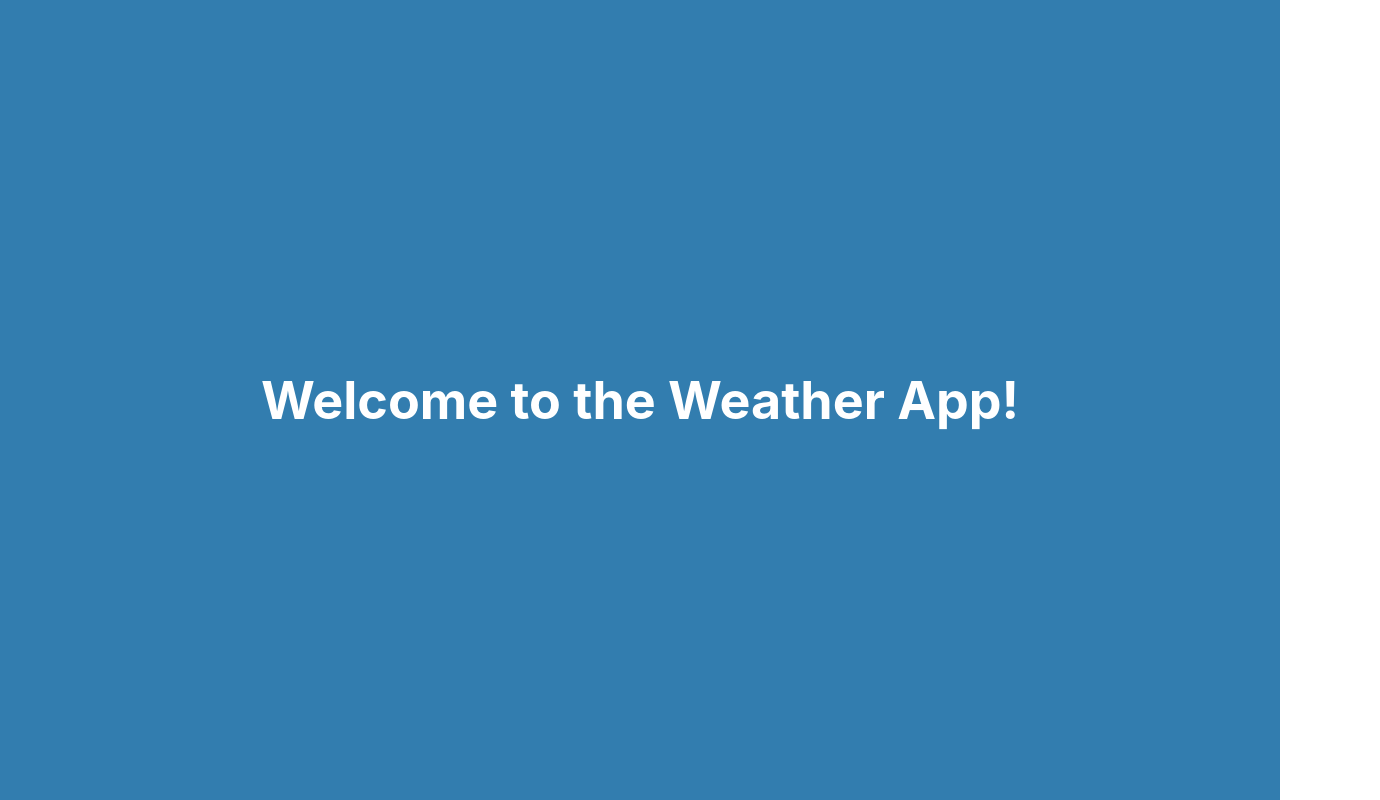
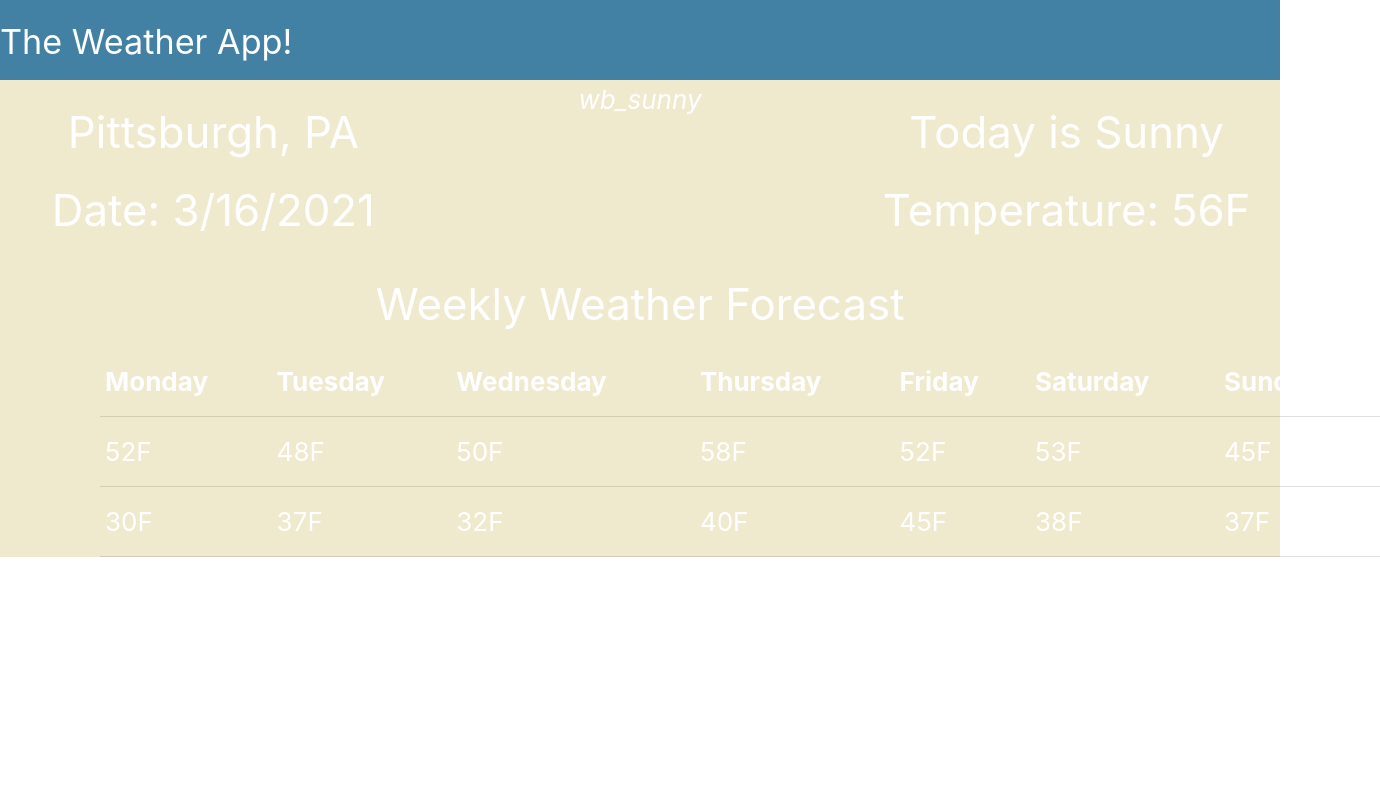
Before and after one commit to akula-a/Menon-Labs-Buddy-Challenge, a React (Create React App) app in the folder weather-app/: page / in a window 1280 px wide. Shown: the top 800 px of the page, 1380 px wide, since content can reach past the window. Built offline with nearby package versions, Linux system fonts and the light colour scheme.

Commit message:
Integrated materialize

```diff
--- a/weather-app/package.json
+++ b/weather-app/package.json
@@ -6,8 +6,10 @@
     "@testing-library/jest-dom": "^5.11.9",
     "@testing-library/react": "^11.2.5",
     "@testing-library/user-event": "^12.8.3",
+    "materialize-css": "^1.0.0-rc.2",
     "react": "^17.0.1",
     "react-dom": "^17.0.1",
+    "react-materialize": "^3.9.7",
     "react-scripts": "4.0.3",
     "web-vitals": "^1.1.1"
   },
--- a/weather-app/src/App.css
+++ b/weather-app/src/App.css
@@ -3,16 +3,25 @@
 }
 
 .App-header {
-  background-color: #327daf;
-  min-height: 100vh;
+  background-color: #4281A4;
+  min-height: 10vh;
   display: flex;
-  flex-direction: column;
-  align-items: center;
-  justify-content: center;
+  color: white;
+}
+
+.App-body {
+  background-image: url("./home-background.png");
+  width:100%;
+  min-height: 30vh;
+  display: grid;
+  grid-template-columns: repeat(auto-fit, minmax(384px, 1fr));
+  grid-gap: 16px;
   font-size: calc(10px + 2vmin);
   color: white;
 }
 
-.App-link {
-  color: #61dafb;
+.App-table {
+  text-align:center;
+  margin-left:100px;
+  margin-right:100px;
 }
--- /dev/null
+++ b/weather-app/src/App.html
@@ -0,0 +1,10 @@
+<!DOCTYPE html>
+<html>
+  <head>
+    <link rel="stylesheet" href="https://fonts.googleapis.com/icon?family=Material+Icons">
+    <link rel="stylesheet" href="path/to/materialize.css">
+  </head>
+  <body>
+    <script src="path/to/your/bundle.js"></script>
+  </body>
+</html>
--- a/weather-app/src/App.js
+++ b/weather-app/src/App.js
@@ -1,6 +1,10 @@
-// import logo from './logo.svg';
 import './App.css';
 import React from 'react';
+import background from "./home-background.png"
+import 'materialize-css';
+import 'materialize-css/dist/css/materialize.min.css';
+import icons from 'App.html';
+import { Button, Card, Row, Col } from 'react-materialize';
 // import render from 'react-dom';
 
 //shows daily weather
@@ -9,25 +13,63 @@ function App() {
   const today = new Date()
   const currDate = `${today.getMonth() + 1}/${today.getDate()}/${today.getFullYear()}`;
 
+  //source for image: https://reactgo.com/react-background-image/
   return (
     <div className="App">
       <header className="App-header">
-        <h1> Welcome to the Weather App!</h1>
+        <h4> The Weather App!</h4>
       </header>
 
-      <div class="left-side">
-          <h3> Pittsburgh, PA </h3>
-          <h3> Date: { currDate } </h3>
-      </div>
+      <body class= "App-body">
+        <div styles = {{ backgroundImage : `url(${background})` }}>
+        <div class = "row">
+          <div class="col s4">
+              <h3> Pittsburgh, PA </h3>
+              <h3> Date: { currDate } </h3>
+          </div>
 
-      <div class = "right-side">
-        <h3> Today is Sunny </h3>
-        <h3> Temperture: 82F </h3>
-      </div>
+          <div class="col s4">
+            <i class="material-icons"> wb_sunny </i>
+          </div>
 
-      <footer>
-        <a href = "index.js"> Click here to view weekly weather data </a>
-      </footer>
+          <div class = "col s4">
+            <h3> Today is Sunny </h3>
+            <h3> Temperature: 56F </h3>
+          </div>
+        </div>
+
+        <h3> Weekly Weather Forecast </h3>
+        <table class = "App-table">
+          <tr>
+            <th> Monday </th>
+            <th> Tuesday </th>
+            <th> Wednesday </th>
+            <th> Thursday </th>
+            <th> Friday </th>
+            <th> Saturday </th>
+            <th> Sunday </th>
+          </tr>
+          <tr>
+            <td> 52F </td>
+            <td> 48F </td>
+            <td> 50F </td>
+            <td> 58F </td>
+            <td> 52F </td>
+            <td> 53F </td>
+            <td> 45F </td>
+          </tr>
+          <tr>
+            <td> 30F </td>
+            <td> 37F </td>
+            <td> 32F </td>
+            <td> 40F </td>
+            <td> 45F </td>
+            <td> 38F </td>
+            <td> 37F </td>
+          </tr>
+        </table>
+        </div>
+      </body>
     </div>
   );
 }
```
Also changed, not shown: weather-app/public/manifest.json, weather-app/src/home-background.png (added), 1 other file (tests, documents, lock files or other folders).
